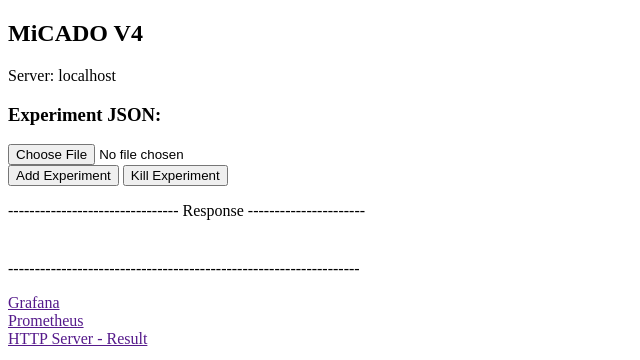
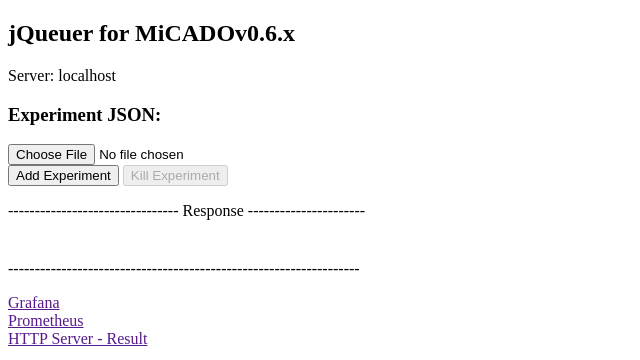
Before and after one commit to jaydesl/component-jqueuer-manager, a plain HTML site: page index.html in a window 1280 px wide. Both pictures are taken after a click on the button "Kill Experiment". Shown: the whole page, without its empty margins (0-640 px from the left). Drawn offline with Linux system fonts and the light colour scheme; no server answers.

Commit message:
Update frontend and TOSCA

```diff
--- a/index.html
+++ b/index.html
@@ -1,14 +1,14 @@
 <!DOCTYPE html>
 <html>
 <body>
-<h2>MiCADO V4</h2>
+<h2>jQueuer for MiCADOv0.6.x</h2>
 <p id="Server"></p>
 
 <h3>Experiment JSON:</h3>
 <input type="file" id="data" />
 <br>
 <button onclick="myFunction()" id="send">Add Experiment</button>
-<button onclick="delEx()" id="send">Kill Experiment</button>
+<button onclick="delEx()" id="kill">Kill Experiment</button>
 <p>-------------------------------- Response ----------------------</p>
 <pre id="response" style="width: 50%; overflow: auto; padding: 4px; margin-left: 2em; font-size: 1.1em;"></pre>
 <p>------------------------------------------------------------------</p>
@@ -45,6 +45,8 @@ function delEx() {
     	}
 	};
 	xhr.send(element.textContent);
+	var kill_button = document.getElementById('kill');
+	kill_button.disabled = true
 }
 
 function myFunction() {
```
Also changed, not shown: 2 other files.
